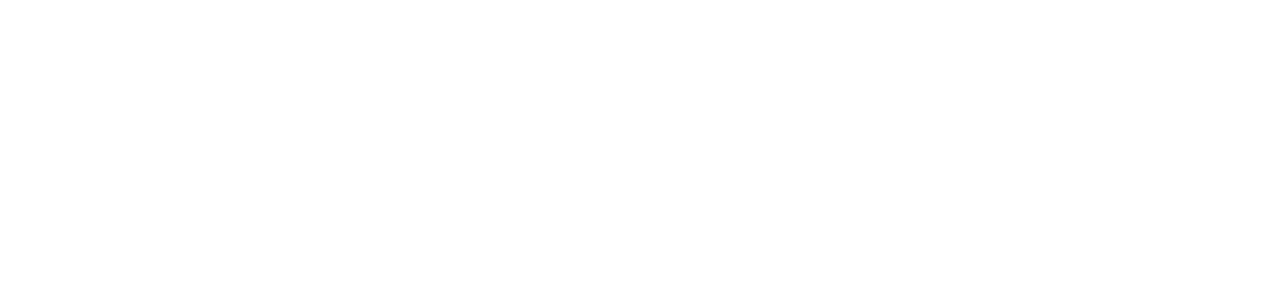
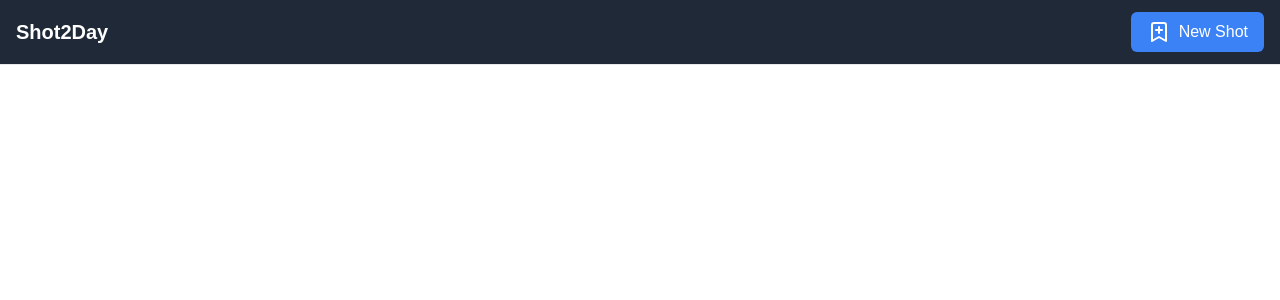
Before and after one commit to wjlee-ling/shot2day, a Next.js app: page /shots/1 in a window 1280 px wide. Shown: the top 300 px of the page. Built offline with nearby package versions, Linux system fonts and the light colour scheme.

Commit message:
feat: added navbar to Shot page

```diff
--- a/app/shots/[id]/page.tsx
+++ b/app/shots/[id]/page.tsx
@@ -1,5 +1,5 @@
 'use client';
-
+import {Navbar} from '@/app/components/Navbar';
 import { useSearchParams } from 'next/navigation'
 
 export default function Shot() {
@@ -8,6 +8,8 @@
 
   return (
     <div>
+    <Navbar/>
+    <div>
       {image && (
         <div>
           <h1>{image.id}</h1>
@@ -15,5 +17,6 @@
         </div>
       )}
     </div>
+    </div>
   )
 }
```
